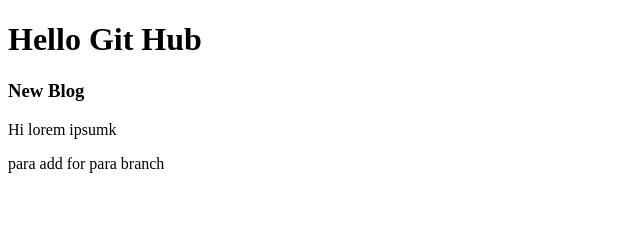
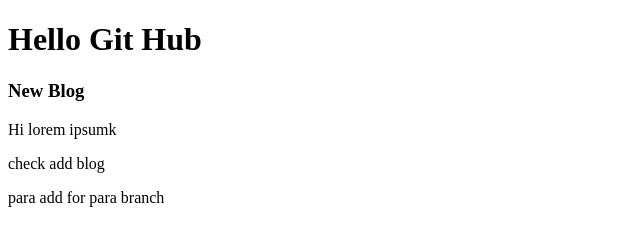
Before and after one commit to jahiralamaumi/my-first-repo, a plain HTML site: page index.html in a window 1280 px wide. Shown: the whole page, without its empty margins (0-640 px from the left). Drawn offline with Linux system fonts and the light colour scheme.

Commit message:
check kori

```diff
--- a/index.html
+++ b/index.html
@@ -11,6 +11,7 @@
     <div>
         <h3>New Blog</h3>
         <p>Hi lorem ipsumk</p>
+        <p>check add blog</p>
     </div>
     <p>para add for para branch </p>
 </body>
```
